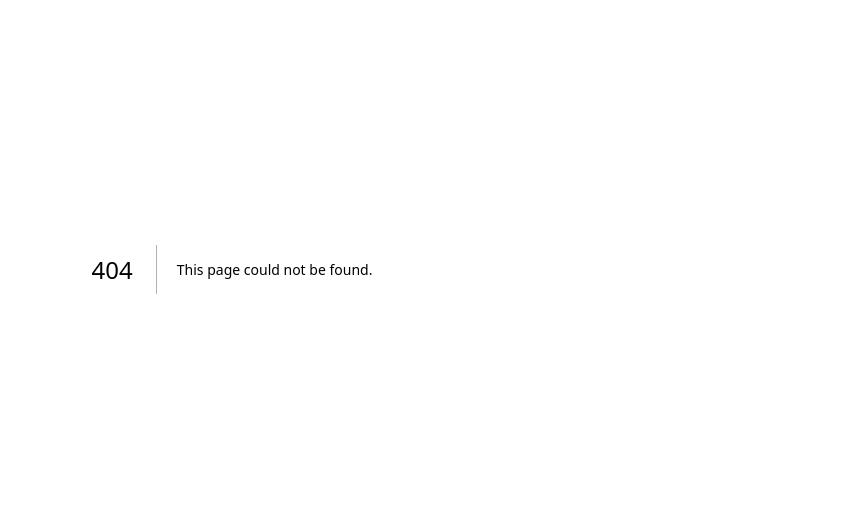
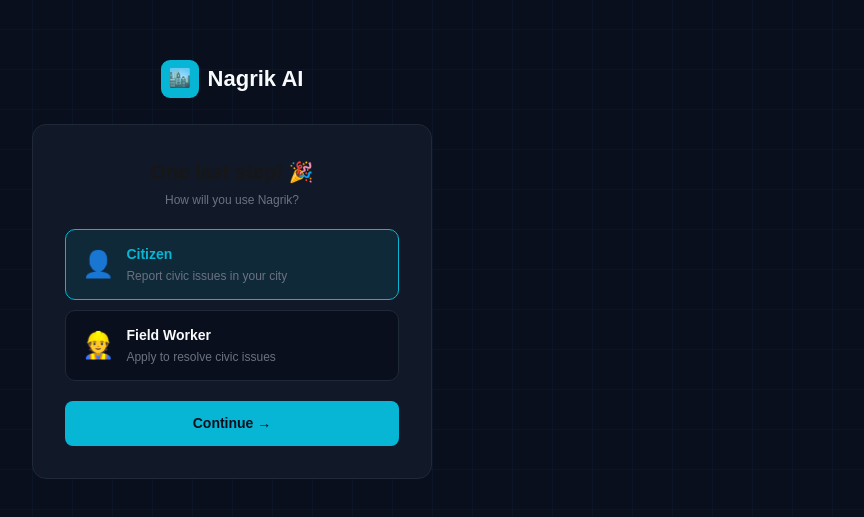
Before and after one commit to Ayush546230/Nagrik-AI, a Next.js app: page /role-select in a window 1280 px wide. Before the commit this address had no page. Shown: the part 131-648 px from the top of the page, without its empty margins (408-1272 px from the left). Built offline with nearby package versions, Linux system fonts and the light colour scheme.

Commit message:
feat: add role selection page

```diff
--- /dev/null
+++ b/app/role-select/page.tsx
@@ -0,0 +1,102 @@
+"use client";
+
+import { useState } from "react";
+import { useRouter } from "next/navigation";
+import { toast } from "sonner";
+
+export default function RoleSelectPage() {
+    const router = useRouter();
+    const [role, setRole] = useState<"citizen" | "pending_worker">("citizen");
+    const [loading, setLoading] = useState(false);
+
+    const handleSubmit = async () => {
+        setLoading(true);
+        try {
+            const res = await fetch("/api/auth/register", {
+                method: "POST",
+                headers: { "Content-Type": "application/json" },
+                body: JSON.stringify({ role }),
+            });
+            if (res.ok) {
+                router.push(role === "pending_worker" ? "/pending-approval" : "/dashboard");
+            } else {
+                toast.error("Something went wrong");
+            }
+        } catch {
+            toast.error("Something went wrong");
+        } finally {
+            setLoading(false);
+        }
+    };
+
+    return (
+        <main style={{
+            minHeight: "100vh", background: "#0A0F1E",
+            display: "flex", alignItems: "center", justifyContent: "center",
+            padding: 24, position: "relative", overflow: "hidden",
+        }}>
+            <div style={{
+                position: "absolute", inset: 0,
+                backgroundImage: "linear-gradient(rgba(6,182,212,0.04) 1px, transparent 1px), linear-gradient(90deg, rgba(6,182,212,0.04) 1px, transparent 1px)",
+                backgroundSize: "40px 40px",
+            }} />
+            <div style={{ position: "relative", zIndex: 1, display: "flex", flexDirection: "column", alignItems: "center", gap: 26 }}>
+                {/* Logo */}
+                <div style={{ display: "flex", alignItems: "center", gap: 9 }}>
+                    <div style={{ width: 38, height: 38, background: "#06B6D4", borderRadius: 9, display: "flex", alignItems: "center", justifyContent: "center", fontSize: 18 }}>🏙️</div>
+                    <span style={{ fontFamily: "Syne, sans-serif", fontWeight: 800, fontSize: 22, color: "#F9FAFB" }}>
+                        Nagrik AI
+                    </span>
+                </div>
+
+                <div style={{
+                    background: "#111827", border: "1px solid #1F2937",
+                    borderRadius: 14, padding: 32, width: 400,
+                    display: "flex", flexDirection: "column", gap: 20,
+                }}>
+                    <div style={{ textAlign: "center" }}>
+                        <div style={{ fontFamily: "Syne, sans-serif", fontWeight: 700, fontSize: 20, marginBottom: 4 }}>
+                            One last step! 🎉
+                        </div>
+                        <div style={{ fontSize: 12, color: "#6B7280" }}>How will you use Nagrik?</div>
+                    </div>
+
+                    <div style={{ display: "flex", flexDirection: "column", gap: 10 }}>
+                        {[
+                            { value: "citizen", icon: "👤", title: "Citizen", desc: "Report civic issues in your city" },
+                            { value: "pending_worker", icon: "👷", title: "Field Worker", desc: "Apply to resolve civic issues" },
+                        ].map((r) => (
+                            <button key={r.value} onClick={() => setRole(r.value as typeof role)} style={{
+                                background: role === r.value ? "rgba(6,182,212,0.1)" : "#0A0F1E",
+                                border: `1px solid ${role === r.value ? "#06B6D4" : "#1F2937"}`,
+                                borderRadius: 10, padding: "14px 16px",
+                                cursor: "pointer", textAlign: "left",
+                                display: "flex", gap: 12, alignItems: "center",
+                                transition: "all 0.15s",
+                            }}>
+                                <span style={{ fontSize: 26 }}>{r.icon}</span>
+                                <div>
+                                    <div style={{ fontSize: 14, fontWeight: 600, color: role === r.value ? "#06B6D4" : "#F9FAFB", marginBottom: 2 }}>
+                                        {r.title}
+                                    </div>
+                                    <div style={{ fontSize: 12, color: "#6B7280" }}>{r.desc}</div>
+                                </div>
+                            </button>
+                        ))}
+                    </div>
+
+                    <button onClick={handleSubmit} disabled={loading} style={{
+                        width: "100%", padding: 12, borderRadius: 8,
+                        background: loading ? "#1F2937" : "#06B6D4",
+                        color: loading ? "#6B7280" : "#0A0F1E",
+                        border: "none", fontSize: 14, fontWeight: 600,
+                        cursor: loading ? "not-allowed" : "pointer",
+                        fontFamily: "DM Sans, sans-serif",
+                    }}>
+                        {loading ? "Saving..." : "Continue →"}
+                    </button>
+                </div>
+            </div>
+        </main>
+    );
+}
```
